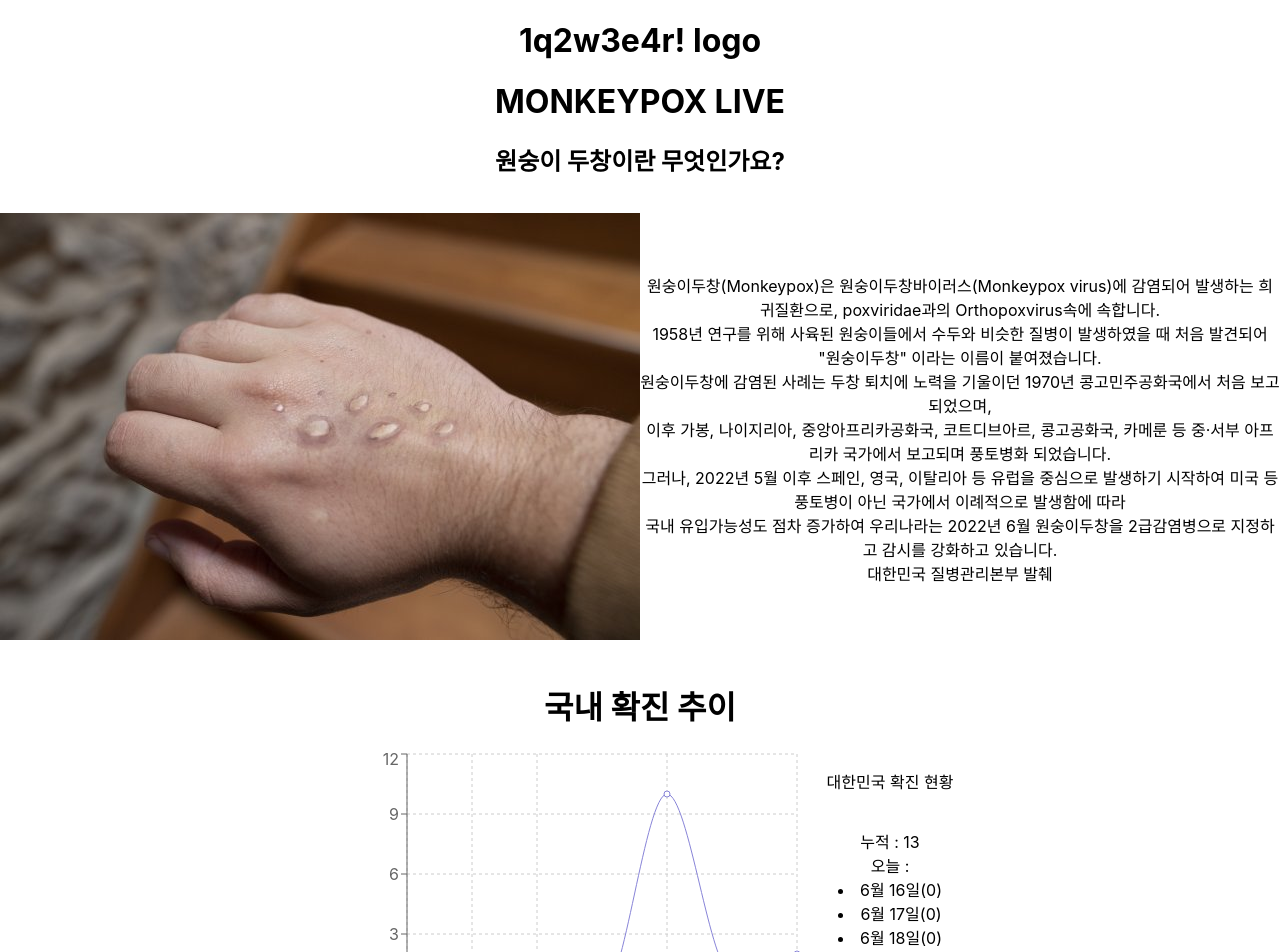
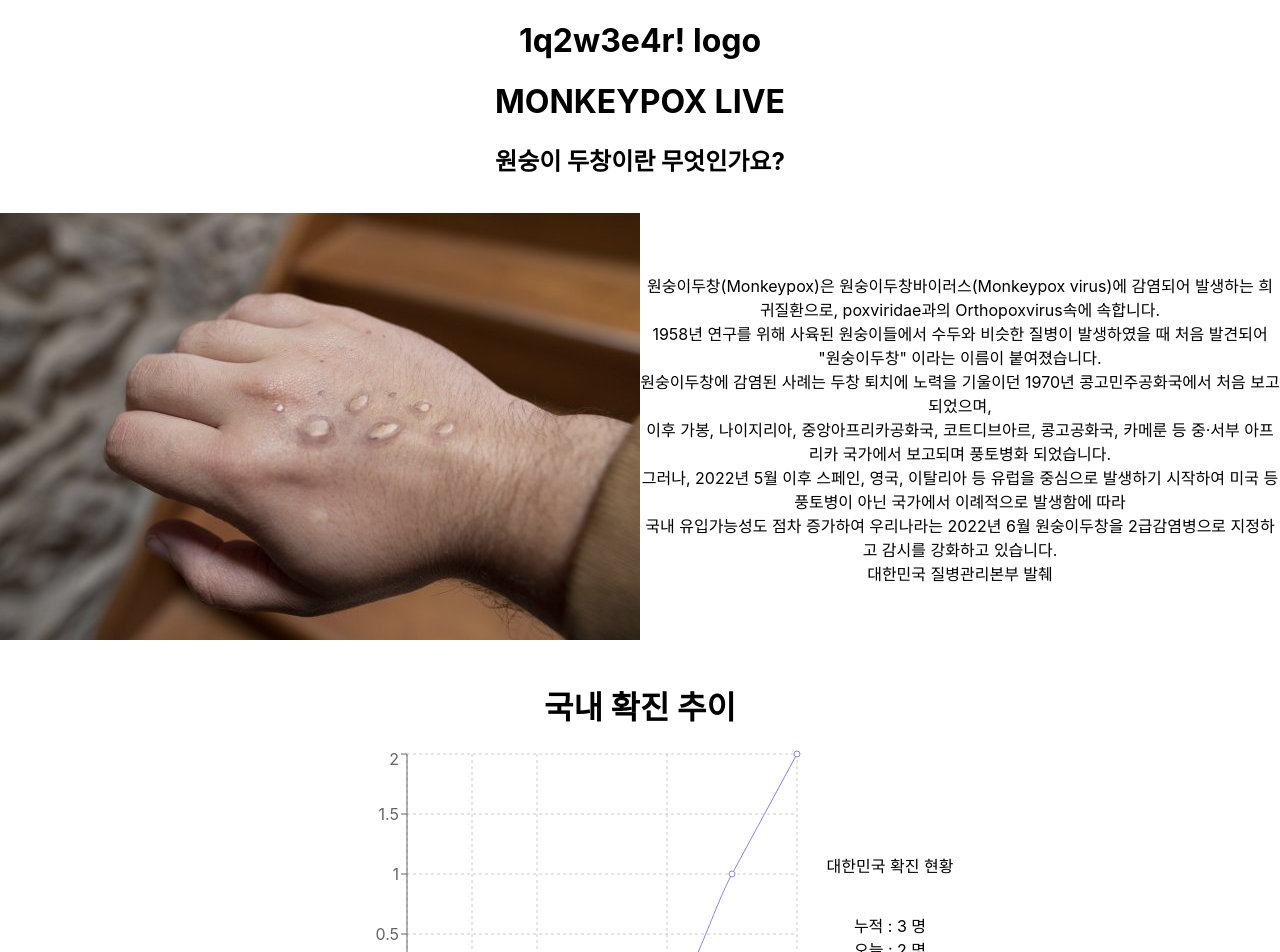
Before and after one commit to HarenKei/DUC_Monkeypox, a React (Create React App) app: page / in a window 1280 px wide. Shown: the top 952 px of the page. Built offline with nearby package versions, Linux system fonts and the light colour scheme.

Commit message:
[harenkei branch] : First Commit

```diff
--- a/src/Components/Domestic/Domestic.js
+++ b/src/Components/Domestic/Domestic.js
@@ -9,12 +9,6 @@ const Domestic = () => {
 
     const newArrayData = Data.map((item, index) => {
         countCnt += item.count;
-        console.log(index);
-        return (
-          <li key={index}>
-            {item.name}({item.count})
-          </li>
-        );
       });
 
     return(
@@ -27,9 +21,8 @@ const Domestic = () => {
 
                 <div id = "divNumberofDomestic">
                     <p>대한민국 확진 현황</p><br/>
-                    누적 : { countCnt } <br/>
-                    오늘 : <br/>
-                    { newArrayData }
+                    누적 : { countCnt } 명 <br/>
+                    오늘 :  { Data[Data.length-1].count} 명<br/>
                 </div>
             </div>
         </div>
--- a/src/testData.json
+++ b/src/testData.json
@@ -18,7 +18,7 @@
     },
     {
       "name": "6월 20일",
-      "count": 10
+      "count": 0
     },
     {
       "name": "6월 21일",
```
